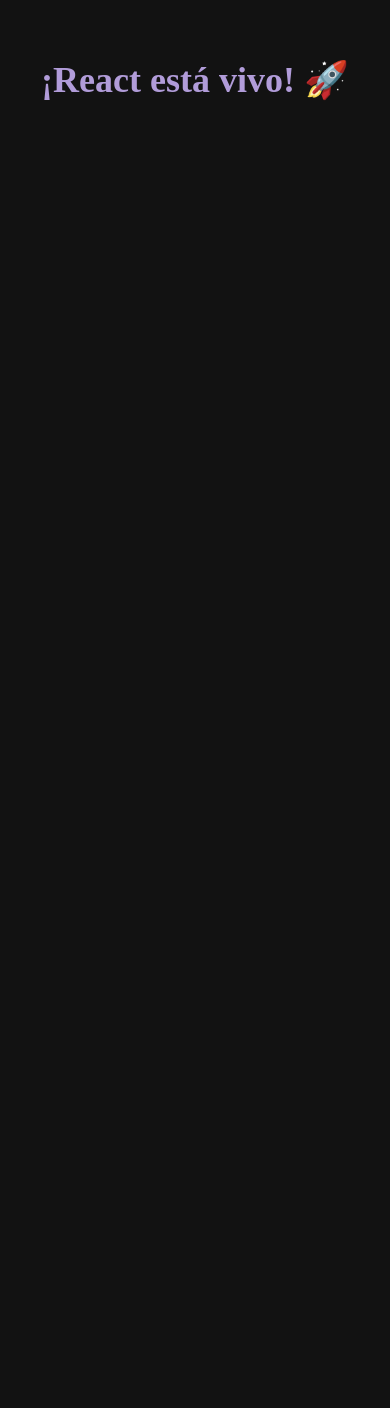
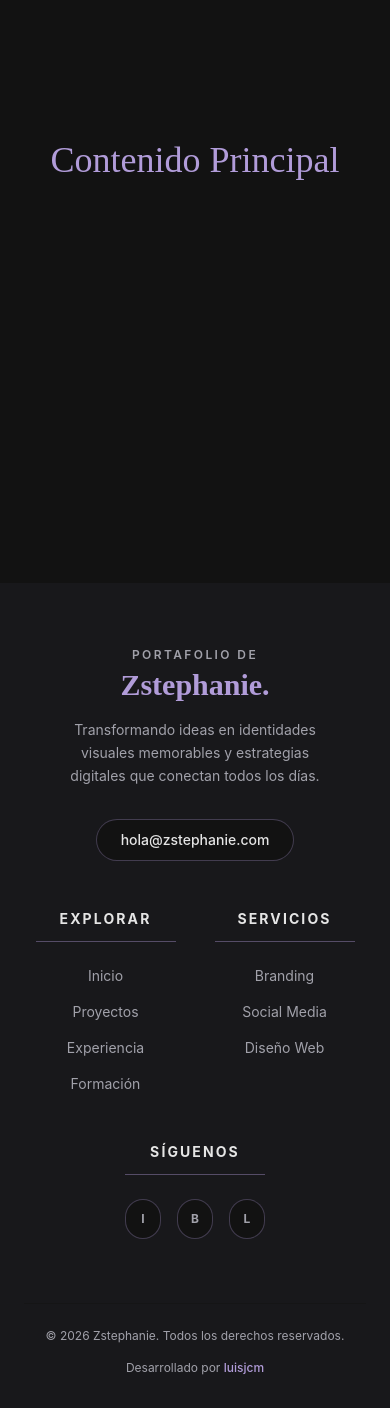
Before and after one commit to luisjcm/portafolio-zstephanie, a React (Vite) app: page / in a window 390 px wide. Shown: the part 342-1750 px from the top of the page. Before the commit the page ends 844 px from the top, so only its background shows below. Built offline with nearby package versions, Linux system fonts and the light colour scheme.

Commit message:
fix: refactorizar footer responsive para igualar comportamiento de columnas centrado estilo beauty lab

```diff
--- a/src/App.jsx
+++ b/src/App.jsx
@@ -1,9 +1,21 @@
+// src/App.jsx
+import Header from './components/Header';
+import Footer from './components/Footer';
+
 export default function App() {
   return (
-    <div className="min-h-screen bg-brand-dark flex items-center justify-center">
-      <h1 className="text-4xl font-serif text-brand-primary font-bold">
-        ¡React está vivo! 🚀
-      </h1>
+    <div className="min-h-screen flex flex-col bg-brand-dark text-text-primary">
+      <Header />
+
+      {/* El <main> crecerá (flex-grow) para empujar el footer hacia abajo si hay poco contenido */}
+      <main className="flex-grow pt-20">
+        {/* Aquí irán las secciones (Hero, Proyectos, Timeline) */}
+        <section id="inicio" className="h-screen flex items-center justify-center">
+          <h1 className="text-4xl font-serif text-brand-primary">Contenido Principal</h1>
+        </section>
+      </main>
+
+      <Footer />
     </div>
   )
 }
--- /dev/null
+++ b/src/components/Footer.jsx
@@ -0,0 +1,104 @@
+// src/components/Footer.jsx
+import { navLinks, socialLinks } from '../data/content';
+
+export default function Footer() {
+  const currentYear = new Date().getFullYear();
+
+  return (
+    <footer className="bg-brand-surface pt-16 pb-8 border-t border-brand-dark">
+      <div className="max-w-6xl mx-auto px-6">
+
+        {/* Contenedor Flex Principal: Centrado en móvil, Izquierda en Desktop */}
+        <div className="flex flex-col md:flex-row gap-y-12 md:gap-x-8 mb-16 text-center md:text-left">
+
+          {/* Columna 1: Marca y Email (Ocupa 100% en móvil, 25% en desktop) */}
+          <div className="w-full md:w-1/4 flex flex-col items-center md:items-start pr-0 md:pr-4">
+            <h3 className="text-xs tracking-[0.2em] font-semibold text-text-secondary uppercase mb-1">
+              Portafolio de
+            </h3>
+            <h2 className="text-3xl font-serif font-bold text-brand-primary mb-4">
+              Zstephanie.
+            </h2>
+            <p className="text-text-secondary text-sm mb-8 leading-relaxed max-w-[280px] md:max-w-none">
+              Transformando ideas en identidades visuales memorables y estrategias digitales que conectan todos los días.
+            </p>
+            <a
+              href="mailto:hola@zstephanie.com"
+              className="inline-flex items-center justify-center px-6 py-2.5 rounded-full border border-brand-primary/30 bg-brand-dark text-text-primary hover:border-brand-primary hover:text-brand-primary transition-colors text-sm font-medium"
+            >
+              hola@zstephanie.com
+            </a>
+          </div>
+
+          {/* Contenedor de Enlaces: Grid de 2 columnas en móvil, Flex en desktop */}
+          <div className="w-full md:w-2/4 grid grid-cols-2 gap-4 md:gap-8">
+
+            {/* Columna 2: Explorar */}
+            <div className="flex flex-col items-center md:items-start">
+              <div className="w-full max-w-[140px] md:max-w-none">
+                <h4 className="text-sm font-bold tracking-[0.15em] uppercase text-text-primary mb-6 border-b border-brand-primary/40 pb-3">
+                  Explorar
+                </h4>
+                <ul className="space-y-4 text-sm">
+                  {navLinks.map((link) => (
+                    <li key={link.id}>
+                      <a href={link.href} className="text-text-secondary hover:text-brand-primary transition-colors duration-300">
+                        {link.title}
+                      </a>
+                    </li>
+                  ))}
+                </ul>
+              </div>
+            </div>
+
+            {/* Columna 3: Servicios */}
+            <div className="flex flex-col items-center md:items-start">
+              <div className="w-full max-w-[140px] md:max-w-none">
+                <h4 className="text-sm font-bold tracking-[0.15em] uppercase text-text-primary mb-6 border-b border-brand-primary/40 pb-3">
+                  Servicios
+                </h4>
+                <ul className="space-y-4 text-sm text-text-secondary">
+                  <li><a href="#branding" className="hover:text-brand-primary transition-colors">Branding</a></li>
+                  <li><a href="#social" className="hover:text-brand-primary transition-colors">Social Media</a></li>
+                  <li><a href="#web" className="hover:text-brand-primary transition-colors">Diseño Web</a></li>
+                </ul>
+              </div>
+            </div>
+          </div>
+
+          {/* Columna 4: Síguenos */}
+          <div className="w-full md:w-1/4 flex flex-col items-center md:items-start">
+            <div className="w-full max-w-[140px] md:max-w-none">
+              <h4 className="text-sm font-bold tracking-[0.15em] uppercase text-text-primary mb-6 border-b border-brand-primary/40 pb-3">
+                Síguenos
+              </h4>
+              <div className="flex justify-center md:justify-start gap-4">
+                {socialLinks.map((social) => (
+                  <a
+                    key={social.id}
+                    href={social.url}
+                    target="_blank"
+                    rel="noopener noreferrer"
+                    className="w-10 h-10 rounded-full border border-brand-primary/30 bg-brand-dark flex items-center justify-center text-text-secondary hover:bg-brand-primary hover:text-brand-dark transition-all duration-300"
+                    aria-label={social.label}
+                  >
+                    <span className="font-bold text-xs">{social.label.charAt(0)}</span>
+                  </a>
+                ))}
+              </div>
+            </div>
+          </div>
+
+        </div>
+
+        {/* Barra Inferior (Centrada y apilada en móvil) */}
+        <div className="pt-6 border-t border-brand-dark/50 flex flex-col md:flex-row justify-between items-center text-xs text-text-secondary gap-4 md:gap-0 text-center">
+          <p>© {currentYear} Zstephanie. Todos los derechos reservados.</p>
+          <p>
+            Desarrollado por <a href="https://github.com/luisjcm" target="_blank" rel="noopener noreferrer" className="text-brand-primary font-medium hover:underline">luisjcm</a>
+          </p>
+        </div>
+      </div>
+    </footer>
+  );
+}
--- /dev/null
+++ b/src/components/Header.jsx
@@ -0,0 +1,43 @@
+// src/components/Header.jsx
+import { navLinks } from '../data/content';
+
+export default function Header() {
+  return (
+    <header className="fixed top-0 w-full z-50 bg-brand-dark/80 backdrop-blur-md border-b border-brand-surface">
+      <div className="max-w-6xl mx-auto px-6 h-20 flex items-center justify-between">
+        {/* Logo / Marca */}
+        <a href="#inicio" className="text-2xl font-serif font-bold text-brand-primary tracking-wide">
+          Zstephanie.
+        </a>
+
+        {/* Navegación Desktop */}
+        <nav className="hidden md:flex gap-8">
+          {navLinks.map((link) => (
+            <a
+              key={link.id}
+              href={link.href}
+              className="text-text-secondary hover:text-brand-primary transition-colors duration-300 text-sm uppercase tracking-widest font-medium"
+            >
+              {link.title}
+            </a>
+          ))}
+        </nav>
+
+        {/* Botón CTA (Llamado a la acción) */}
+        <a
+          href={navLinks[0].href} // Ajustaremos esto luego al contacto
+          className="hidden md:inline-flex px-6 py-2 border border-brand-primary text-brand-primary hover:bg-brand-primary hover:text-brand-dark transition-all duration-300 rounded-full font-medium"
+        >
+          Hablemos
+        </a>
+
+        {/* Menú Hamburguesa para Móviles (Solo estructura base por ahora) */}
+        <button className="md:hidden text-text-primary">
+          <svg className="w-6 h-6" fill="none" stroke="currentColor" viewBox="0 0 24 24">
+            <path strokeLinecap="round" strokeLinejoin="round" strokeWidth={2} d="M4 6h16M4 12h16M4 18h16" />
+          </svg>
+        </button>
+      </div>
+    </header>
+  );
+}
--- a/src/data/content.js
+++ b/src/data/content.js
@@ -1,4 +1,19 @@
 // src/data/content.js
+
+// src/data/content.js
+
+export const navLinks = [
+  { id: 'inicio', title: 'Inicio', href: '#inicio' },
+  { id: 'proyectos', title: 'Proyectos', href: '#proyectos' },
+  { id: 'experiencia', title: 'Experiencia', href: '#experiencia' },
+  { id: 'formacion', title: 'Formación', href: '#formacion' },
+];
+
+export const socialLinks = [
+  { id: 'instagram', label: 'Instagram', url: 'https://instagram.com/tu-usuario' },
+  { id: 'behance', label: 'Behance', url: 'https://behance.net/tu-usuario' },
+  { id: 'linkedin', label: 'LinkedIn', url: 'https://linkedin.com/in/tu-usuario' }
+];
 
 export const heroContent = {
   greeting: "¡Hola! Soy Zstephanie Rodriguez",
```
